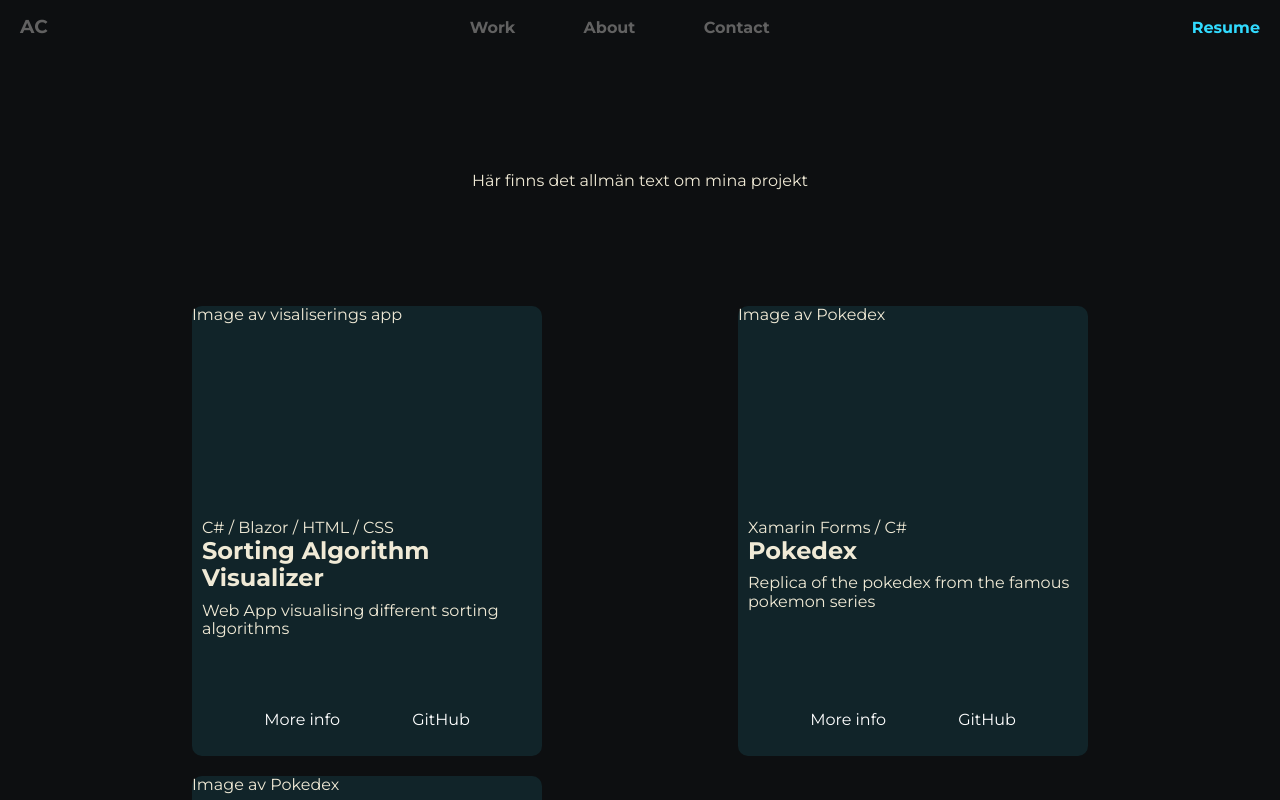
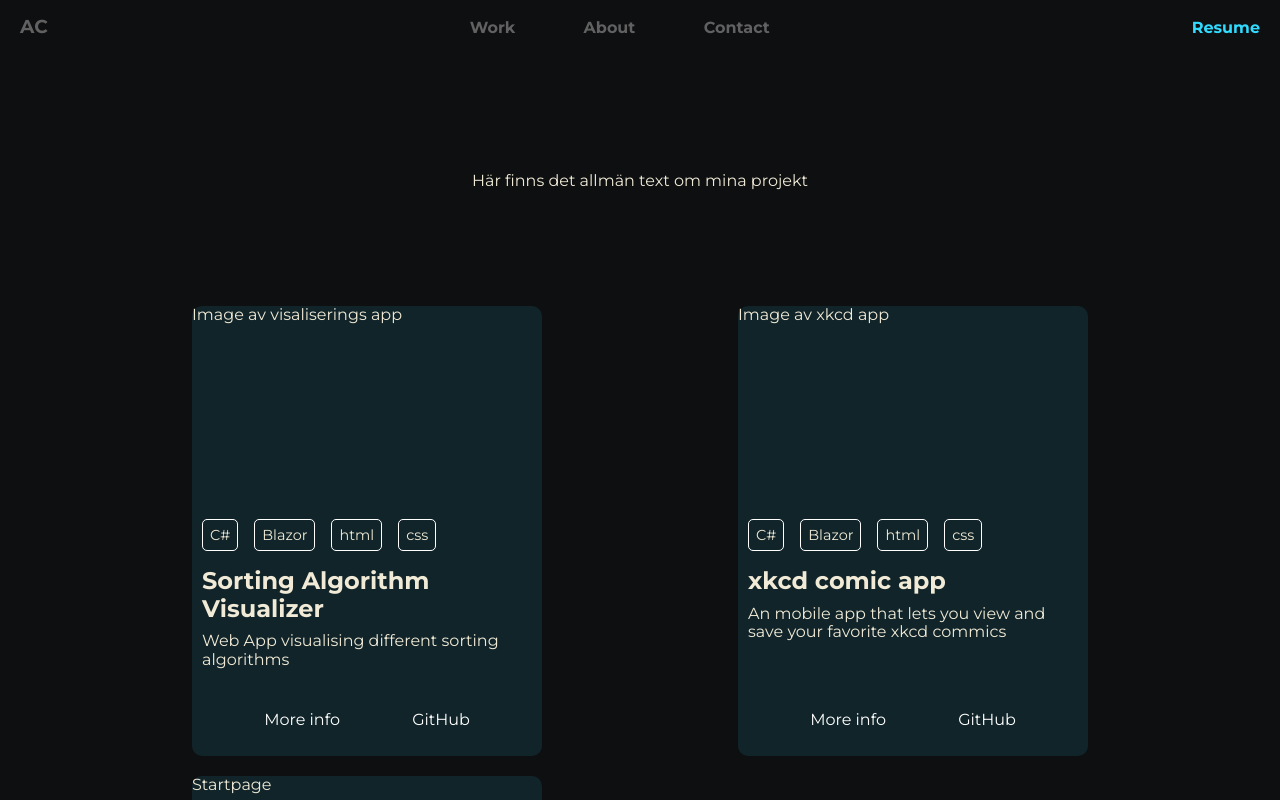
Before and after one commit to AndyCarlsson/portfolio, a React (Create React App) app: page /work in a window 1280 px wide. Shown: the top 800 px of the page. Built offline with nearby package versions, Linux system fonts and the light colour scheme.

Commit message:
Moved ProjectList code into new component

```diff
--- a/src/components/Navigation/Navigation.js
+++ b/src/components/Navigation/Navigation.js
@@ -14,7 +14,7 @@ function Navigation() {
           return (
             <li key={index}>
               <Link to={item.url}>
-                <a className={item.className}>{item.title}</a>
+                <p className={item.className}>{item.title}</p>
               </Link>
             </li>
           );
--- a/src/components/Projects/ProjectsItems.js
+++ b/src/components/Projects/ProjectsItems.js
@@ -1,23 +1,25 @@
 export const ProjectsItems = [
   {
     imgURL: 'Image av visaliserings app',
-    stackList: 'C# / Blazor / HTML / CSS',
+    // stackList: 'C# / Blazor / HTML / CSS',
+    stackList: ['C#', 'Blazor', 'html', 'css'],
+
     title: 'Sorting Algorithm Visualizer',
     description: 'Web App visualising different sorting algorithms',
-    githubLink: 'www.github.com',
+    githubLink: 'https://github.com/AndyCarlsson/blazor-sorting-visualization',
   },
   {
-    imgURL: 'Image av Pokedex',
-    stackList: 'Xamarin Forms / C#',
-    title: 'Pokedex',
-    description: 'Replica of the pokedex from the famous pokemon series',
-    githubLink: 'www.github.com',
+    imgURL: 'Image av xkcd app',
+    stackList: ['C#', 'Blazor', 'html', 'css'],
+    title: 'xkcd comic app',
+    description: 'An mobile app that lets you view and save your favorite xkcd commics',
+    githubLink: 'https://github.com/AndyCarlsson/xkcd-comic-xamarinforms',
   },
   {
-    imgURL: 'Image av Pokedex',
-    stackList: 'Xamarin Forms / C#',
-    title: 'Pokedex',
-    description: 'Replica of the pokedex from the famous pokemon series',
-    githubLink: 'www.github.com',
+    imgURL: 'Startpage',
+    stackList: ['C#', 'Blazor', 'html', 'css'],
+    title: 'Startpage',
+    description: 'Browser startpage',
+    githubLink: 'https://github.com/AndyCarlsson/startpage',
   },
 ];
--- a/src/components/Projects/ProjectsList.js
+++ b/src/components/Projects/ProjectsList.js
@@ -1,26 +1,14 @@
 import React from 'react';
 import './ProjectsList.scss';
 import { ProjectsItems } from './ProjectsItems';
+import ProjectsListItem from './ProjectsListItem';
 
 function ProjectsList() {
   return (
     <div className='project-item-wrapper'>
-      {ProjectsItems.map((item, index) => {
-        return (
-          <div className='project-item' key={index}>
-            <div className='image-container'>{item.imgURL}</div>
-            <div className='info-container'>
-              <p>{item.stackList}</p>
-              <h2>{item.title}</h2>
-              <p className='item-description'>{item.description}</p>
-            </div>
-            <div className='button-container'>
-              <a href='/'>More info</a>
-              <a href={item.githubLink}>GitHub</a>
-            </div>
-          </div>
-        );
-      })}
+      {ProjectsItems.map((item, index) => (
+        <ProjectsListItem item={item} key={index} />
+      ))}
     </div>
   );
 }
--- a/src/components/Projects/ProjectsList.scss
+++ b/src/components/Projects/ProjectsList.scss
@@ -12,6 +12,20 @@
   width: 350px;
   border-radius: 10px;
   background: rgba($color: #31dbff, $alpha: 0.1);
+}
+
+.stacklist-container {
+  display: flex;
+  gap: 1rem;
+  margin-bottom: 1rem;
+
+  p {
+    font-size: 0.9rem;
+    border: 1px solid white;
+    padding: 7px;
+    border-radius: 5px;
+    background-color: transparent;
+  }
 }
 
 .image-container {
--- /dev/null
+++ b/src/components/Projects/ProjectsListItem.js
@@ -0,0 +1,29 @@
+import React from 'react';
+
+
+function ProjectsListItem(props){
+
+    return (
+    <div className='project-item'>
+        <div className='image-container'>{props.item.imgURL}</div>
+        <div className='info-container'>
+        <div className='stacklist-container'>
+            {props.item.stackList.map((item, index) => (
+            <p key={index}>{item}</p>
+            ))}
+        </div>
+        <h2>{props.item.title}</h2>
+        <p className='item-description'>{props.item.description}</p>
+        </div>
+        <div className='button-container'>
+        <a href='/'>More info</a>
+        <a href={props.item.githubLink} rel='noreferrer' target='_blank'>
+            GitHub
+        </a>
+        </div>
+  </div>
+  )
+
+}
+
+export default ProjectsListItem;
```
